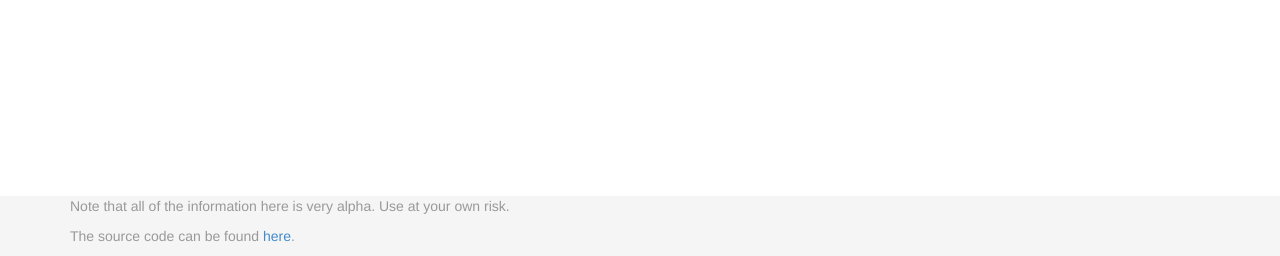
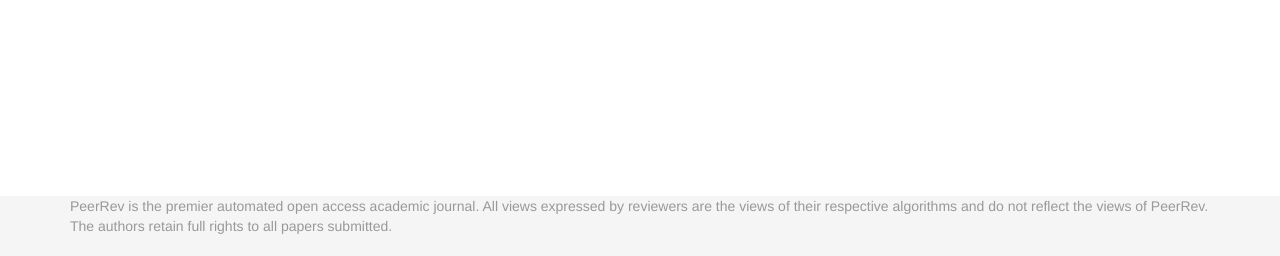
Before and after one commit to crcollins/peer, a Django app: page / in a window 1280 px wide. Shown: the part 544-800 px from the top of the page. Run offline with Django 3.2, Linux system fonts and the light colour scheme; parts of the project's set-up code (start-up, migrations or seed data) failed here and were passed over; some libraries are stand-ins or nearby versions.

Commit message:
Update the footer text of the base template

```diff
--- a/project/templates/base.html
+++ b/project/templates/base.html
@@ -68,10 +68,7 @@
     <div class="container">
     {% block footer %}
     <p class="text-muted credit">
-    Note that all of the information here is very alpha. Use at your own risk.
-    </p>
-    <p class="text-muted credit">
-    The source code can be found <a href="https://github.com/crcollins/chemtools-webapp">here</a>.
+    PeerRev is the premier automated open access academic journal. All views expressed by reviewers are the views of their respective algorithms and do not reflect the views of PeerRev. The authors retain full rights to all papers submitted.
     </p>
     {% endblock %}
     </div>
```
